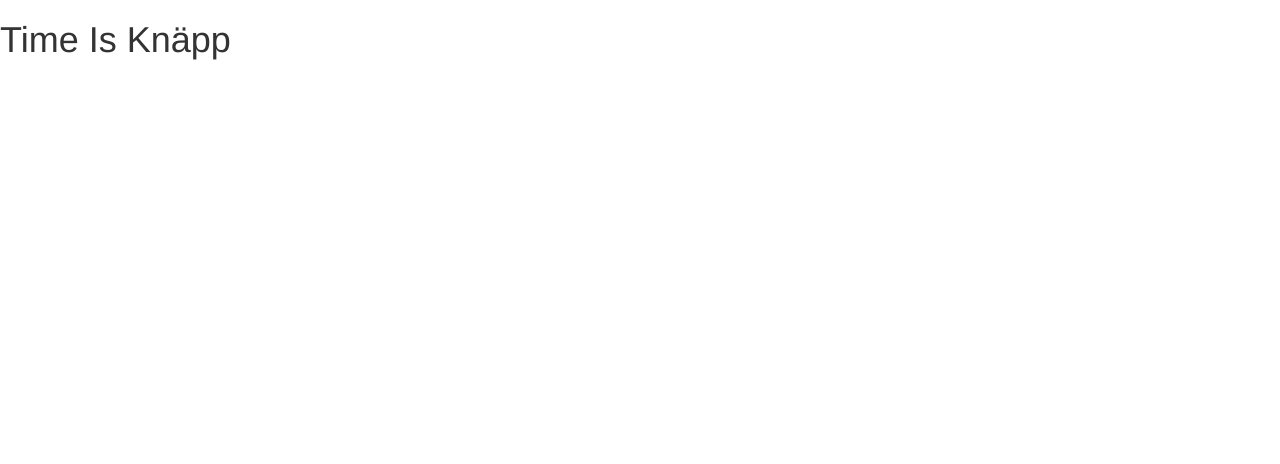
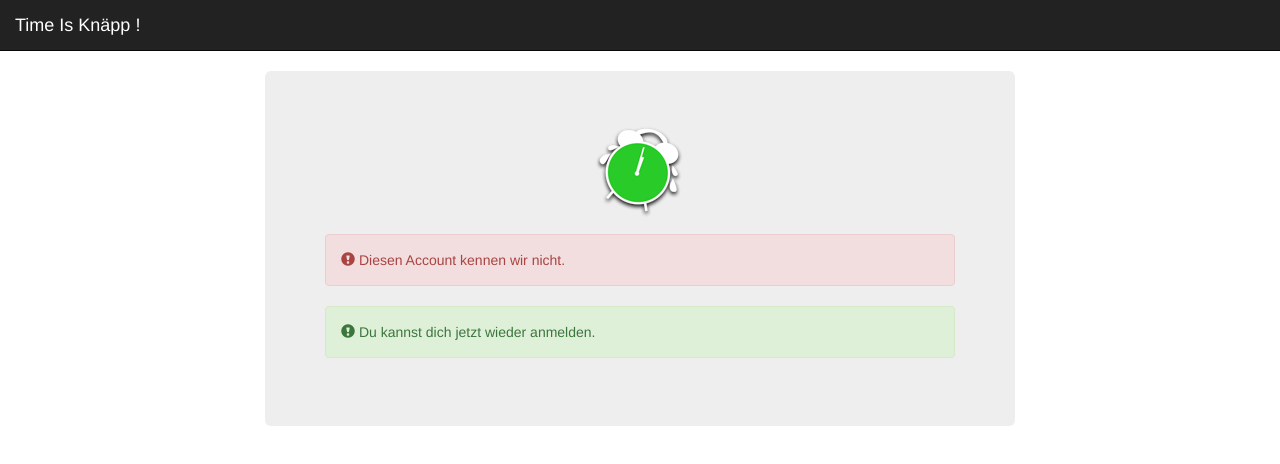
Before and after one commit to gregormey/tika_server, a plain HTML site: page priv/var/www/index.html in a window 1280 px wide. Drawn offline with nearby package versions, Linux system fonts and the light colour scheme.

Commit message:
account verification page

```diff
--- a/priv/var/www/index.html
+++ b/priv/var/www/index.html
@@ -18,7 +18,37 @@
     <![endif]-->
   </head>
   <body>
-    <h1>Time Is Knäpp</h1>
+    <nav class="navbar navbar-static-top navbar-inverse">
+        <div class="container-fluid">
+          <div class="navbar-header">
+            <a class="navbar-brand" href="#">
+                Time Is Knäpp !
+            </a>
+          </div>
+        </div>
+      </nav>
+
+    <div class="container">
+      <div class="row">
+        <div class="col-md-8 col-md-offset-2">
+          <div class="jumbotron">
+             <p class="text-center">
+                <img src="./assets/tika.png" />
+             </p>
+            <div class="alert alert-danger" role="alert">
+              <span class="glyphicon glyphicon-exclamation-sign" aria-hidden="true"></span>
+              <span class="sr-only">Falsch:</span>
+              Diesen Account kennen wir nicht.
+            </div>
+            <div class="alert alert-success" role="alert">
+              <span class="glyphicon glyphicon-exclamation-sign" aria-hidden="true"></span>
+              <span class="sr-only">Super:</span>
+              Du kannst dich jetzt wieder anmelden.
+            </div>
+          </div>
+      </div>
+    </div>
+    </div>
 
     <!-- jQuery (necessary for Bootstrap's JavaScript plugins) -->
     <script src="https://ajax.googleapis.com/ajax/libs/jquery/1.11.3/jquery.min.js"></script>
```
Also changed, not shown: priv/var/www/assets/tika.png (added).
